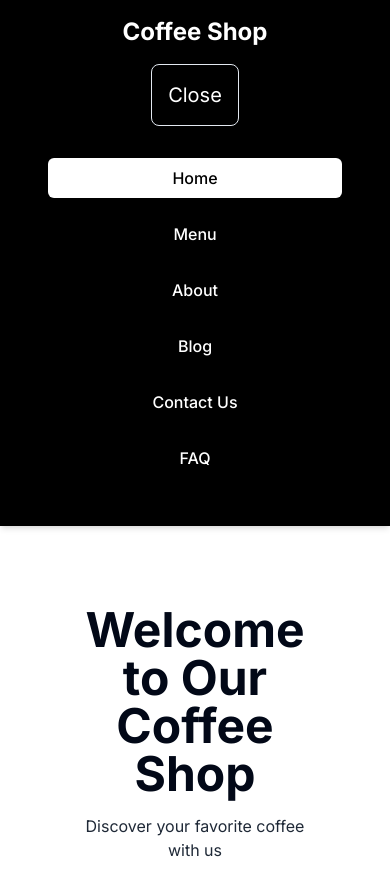
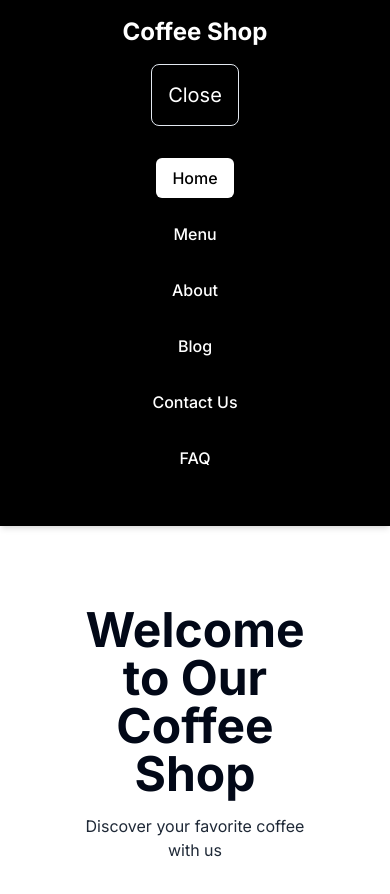
Before and after one commit to N1kos9/coffe-shop, a Next.js app: page / in a window 390 px wide. Both pictures are taken after a click on the button "Menu". Shown: the top 894 px of the page. Built offline with nearby package versions, Linux system fonts and the light colour scheme.

Commit message:
navbar animations added

```diff
--- a/app/components/Navbar.tsx
+++ b/app/components/Navbar.tsx
@@ -3,6 +3,7 @@
 
 import { useState } from "react";
 import Link from "next/link";
+import { motion, AnimatePresence } from "framer-motion";
 import { ModeToggle } from "@/components/Toggle";
 import { usePathname } from "next/navigation";
 
@@ -19,43 +20,95 @@ export default function Navbar() {
     { label: "FAQ", path: "/faq" },
   ];
 
+  // Variants for the mobile menu animation
+  const menuVariants = {
+    hidden: {
+      opacity: 0,
+      x: -200,
+      transition: {
+        duration: 0.5,
+      },
+    },
+    visible: {
+      opacity: 1,
+      x: 0,
+      transition: {
+        duration: 0.5,
+      },
+    },
+  };
+
+  // Variants for the link hover effect
+  const linkVariants = {
+    hover: {
+      scale: 1.1,
+      transition: {
+        duration: 0.3,
+      },
+    },
+  };
+
   return (
     <nav className="bg-black text-white p-4 shadow-md">
       <div className="max-w-6xl mx-auto flex justify-between md:items-center md:flex-row flex-col items-center">
         <div className="text-2xl font-bold">Coffee Shop</div>
         <button
-          className="md:hidden p-4 text-xl mt-4 border rounded-lg "
+          className="md:hidden p-4 text-xl mt-4 border rounded-lg"
           onClick={() => setIsMobileMenuOpen(!isMobileMenuOpen)}
         >
           {/* Replace with an appropriate icon */}
-          <span className="">{isMobileMenuOpen ? "Close" : "Menu"}</span>
+          <span>{isMobileMenuOpen ? "Close" : "Menu"}</span>
         </button>
-        <div
-          className={`md:flex ${
-            isMobileMenuOpen ? "flex" : "hidden"
-          } flex-col md:flex-row md:items-center gap-4 w-full md:w-auto md:p-2 p-8`}
-        >
-          {navLinks.map((link) => {
-            const isActive = currentPath === link.path;
-            return (
-              <Link
+        {/* Always visible on desktop */}
+        <div className="hidden md:flex flex-col md:flex-row md:items-center gap-4 w-full md:w-auto md:p-2">
+          {navLinks.map((link) => (
+            <motion.a
               key={link.path}
               href={link.path}
-                className={`block text-center md:inline-block px-4 py-2 rounded-md font-medium transition-colors duration-300 ${
-                  isActive
+              passHref
+              whileHover="hover"
+              variants={linkVariants}
+              className={`cursor-pointer block text-center md:inline-block px-4 py-2 rounded-md font-medium ${
+                currentPath === link.path
                   ? "bg-white text-black"
                   : "hover:bg-gray-700 hover:text-white"
-                }`}
+              } transition-colors duration-300`}
             >
               {link.label}
-              </Link>
-            );
-          })}
-          {/* Consider placement of the ModeToggle button in desktop view */}
+            </motion.a>
+          ))}
           <div className="hidden md:block">
             <ModeToggle />
           </div>
         </div>
+        {/* Mobile Menu */}
+        <AnimatePresence>
+          {isMobileMenuOpen && (
+            <motion.div
+              initial="hidden"
+              animate="visible"
+              exit="hidden"
+              variants={menuVariants}
+              className="md:hidden flex flex-col items-center gap-4 w-full p-8"
+            >
+              {navLinks.map((link) => (
+                <Link key={link.path} href={link.path} passHref>
+                  <motion.a
+                    whileHover="hover"
+                    variants={linkVariants}
+                    className={`cursor-pointer block text-center px-4 py-2 rounded-md font-medium ${
+                      currentPath === link.path
+                        ? "bg-white text-black"
+                        : "hover:bg-gray-700 hover:text-white"
+                    } transition-colors duration-300`}
+                  >
+                    {link.label}
+                  </motion.a>
+                </Link>
+              ))}
+            </motion.div>
+          )}
+        </AnimatePresence>
       </div>
     </nav>
   );
```
Lines whose indentation alone changed are shown as unchanged.
